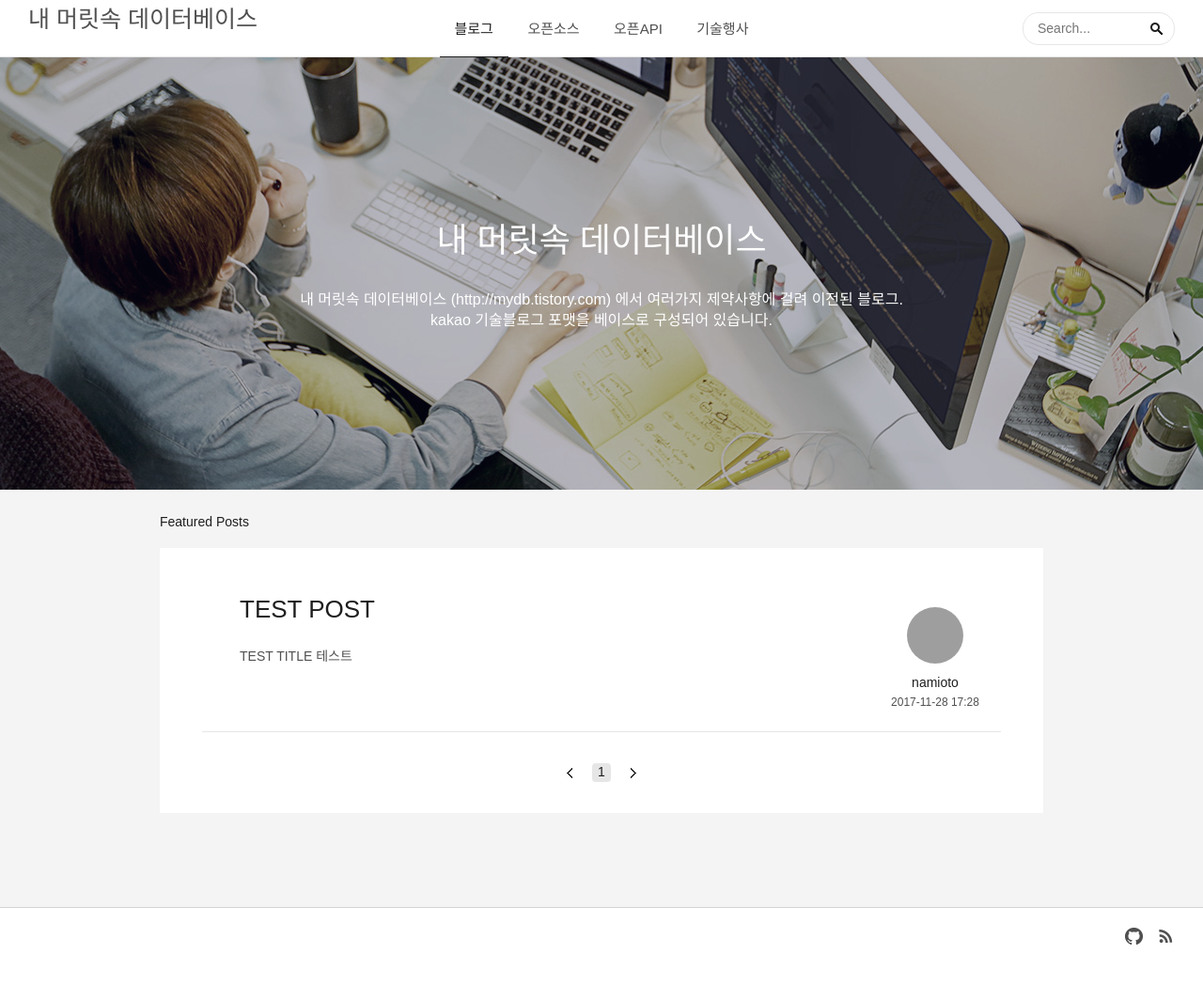
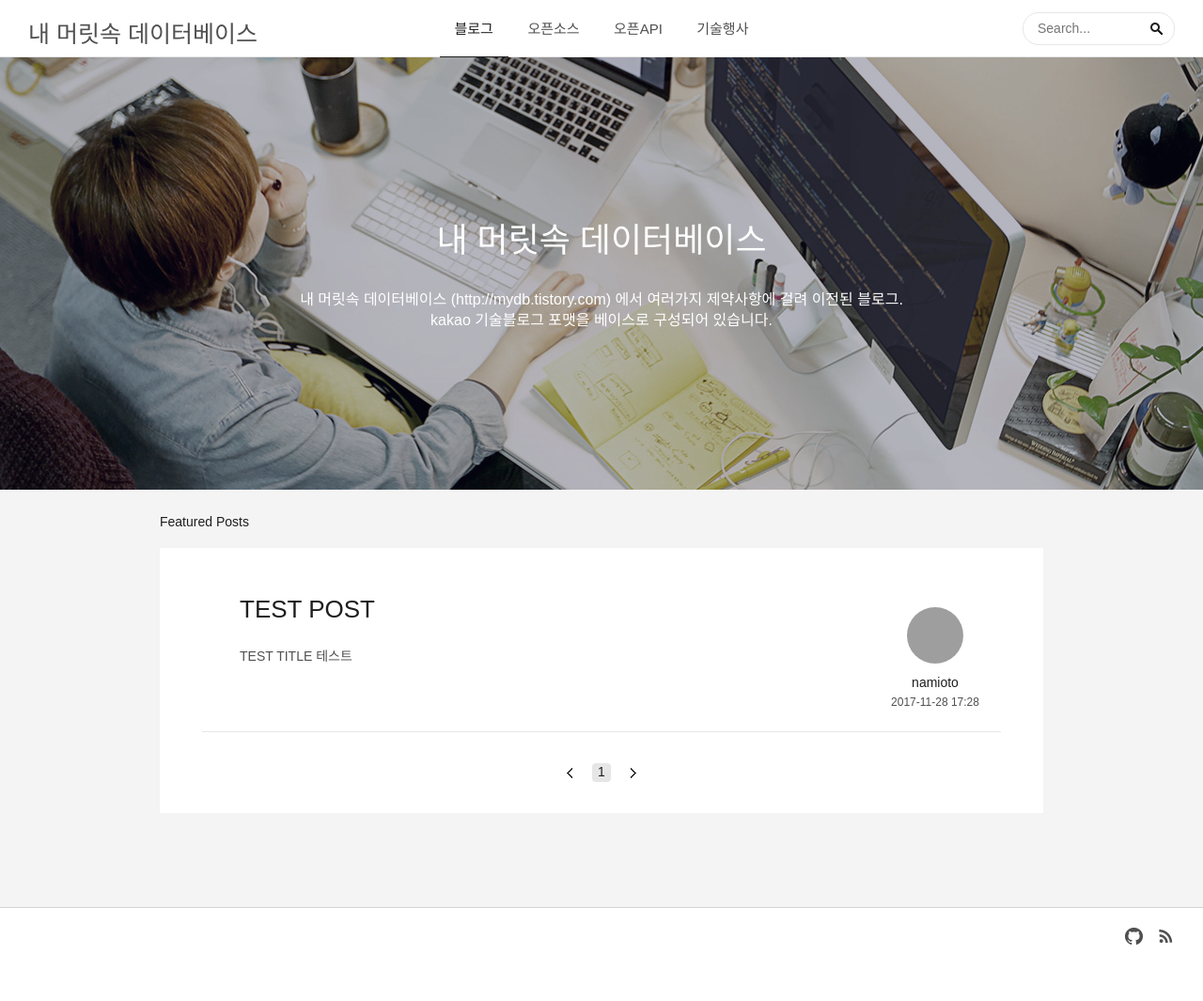
Before and after one commit to namioto/namioto.github.io, a Jekyll site: the page built from index.html, in a window 1280 px wide. Shown: the whole page at 94% size. Built offline with Jekyll 4.4.1, drawn with Linux system fonts in a browser that asks for light colours; some web fonts are replaced; the list of posts is cut into pages by our own code; comment, search, counter and statistics services are not loaded; grey boxes are pictures that could not be loaded.

Commit message:
타이틀 css 변경

```diff
--- a/assets/css/screen.css
+++ b/assets/css/screen.css
@@ -193,7 +193,7 @@ for small screen(<720px):
 
 #logo {
     position: absolute;
-    top: 0;
+    top: 16px;
     left: 30px;
     width: 250px;
     height: 60px;
```
